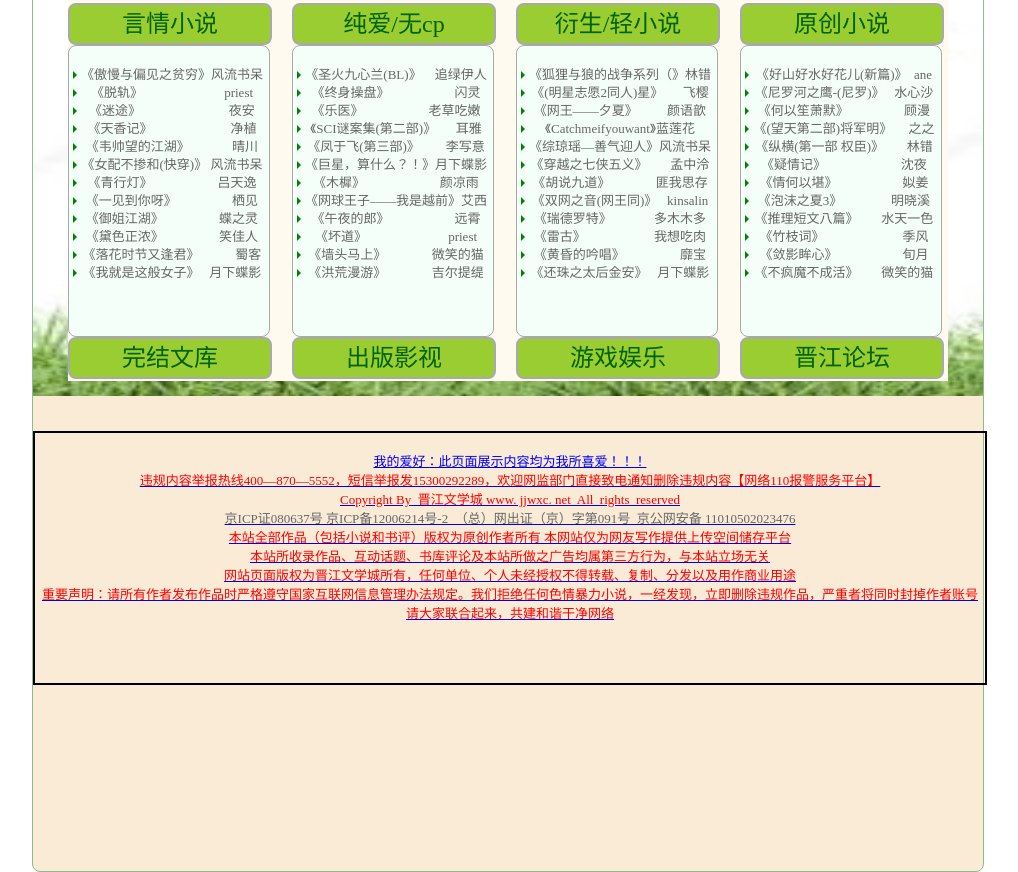
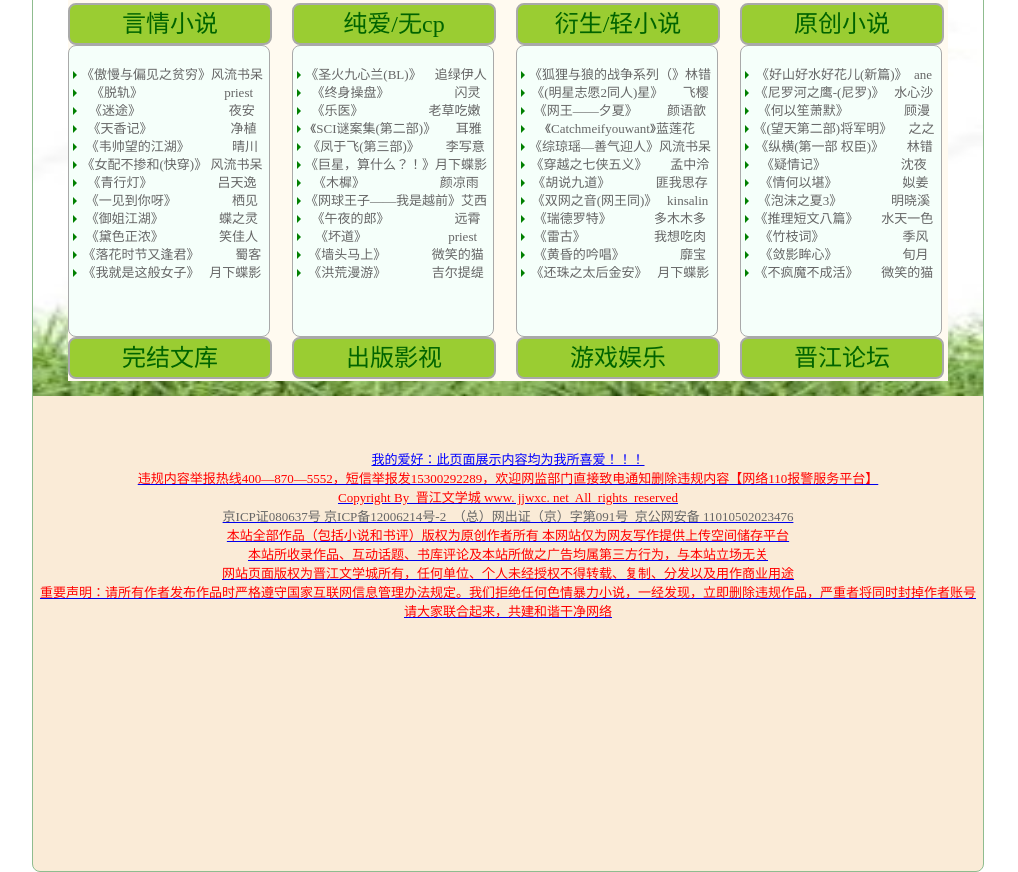
Before and after one commit to zy0725/zy0725.github.io, a plain HTML site: page 201905555631zhouyu05/index.html in a window 1280 px wide. Shown: the part 330-1202 px from the top of the page, without its empty margins (132-1150 px from the left). Drawn offline with Linux system fonts and the light colour scheme.

Commit message:
Initial commit

```diff
--- a/201905555631zhouyu05/index.html
+++ b/201905555631zhouyu05/index.html
@@ -37,7 +37,6 @@
 				height:250px;
 				margin:0 auto;
 				margin-top:40px;
-				border:2px black solid;
 				text-align: center;
 			}
 			.head1{
```
